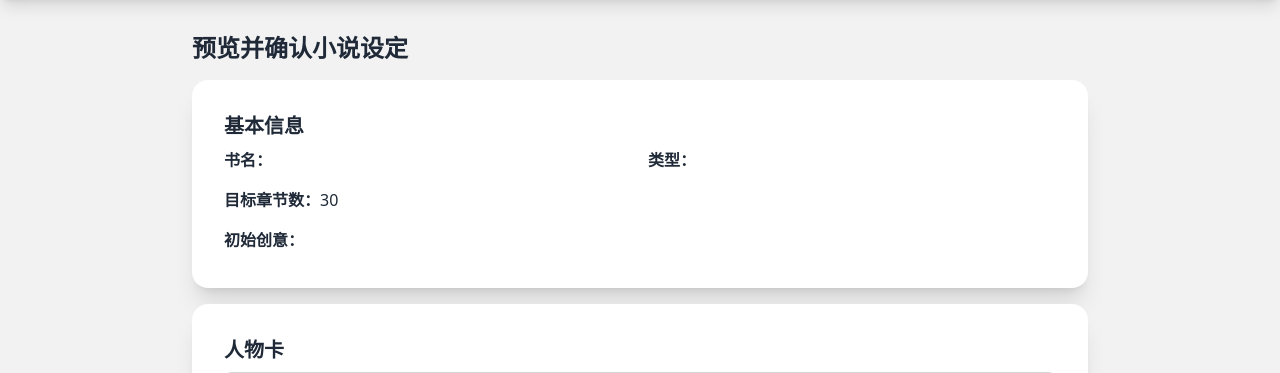
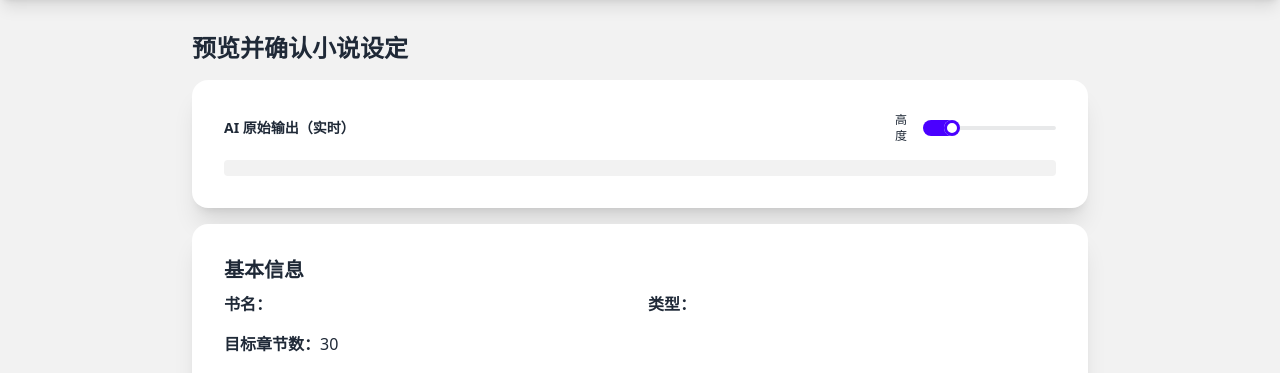
Before and after one commit to syaofox/novel-creator, a FastAPI app: page /books/preview in a window 1280 px wide. Shown: the part 68-441 px from the top of the page. Run offline with FastAPI, Linux system fonts and the light colour scheme; some libraries are stand-ins or nearby versions.

Commit message:
feat: 原始输出区域添加高度调节滑块，不再自动隐藏

```diff
--- a/app/templates/book_preview.html
+++ b/app/templates/book_preview.html
@@ -6,12 +6,27 @@
       <span class="loading loading-spinner"></span>
       <span>AI 正在生成中...</span>
     </div>
-    <div id="rawOutput" class="hidden card bg-base-100 shadow-xl mb-4">
+    <div id="rawOutput" class="card bg-base-100 shadow-xl mb-4">
       <div class="card-body">
-        <h2 class="card-title text-sm">AI 原始输出（实时）</h2>
+        <div class="flex items-center justify-between mb-2">
+          <h2 class="card-title text-sm">AI 原始输出（实时）</h2>
+          <div class="flex items-center gap-2">
+            <span class="text-xs">高度</span>
+            <input
+              type="range"
+              id="rawHeightSlider"
+              min="60"
+              max="400"
+              value="120"
+              class="range range-xs range-primary"
+              oninput="document.getElementById('rawContent').style.maxHeight = this.value + 'px'"
+            />
+          </div>
+        </div>
         <pre
           id="rawContent"
-          class="text-xs bg-base-200 p-2 rounded max-h-48 overflow-auto whitespace-pre-wrap"
+          class="text-xs bg-base-200 p-2 rounded overflow-auto whitespace-pre-wrap"
+          style="max-height: 120px"
         ></pre>
       </div>
     </div>
@@ -246,7 +261,6 @@
           const formData = JSON.parse(formDataStr);
 
           document.getElementById("streamStatus").classList.remove("hidden");
-          document.getElementById("rawOutput").classList.remove("hidden");
 
           Object.keys(formData).forEach((key) => {
             const input = document.querySelector(`input[name="${key}"]`);
@@ -386,10 +400,6 @@
                 document.getElementById("other").value = parsed.other;
               }
 
-              setTimeout(() => {
-                document.getElementById("rawOutput").classList.add("hidden");
-              }, 3000);
-
               eventSource.close();
               sessionStorage.removeItem("initStreamUrl");
               sessionStorage.removeItem("initFormData");
```
